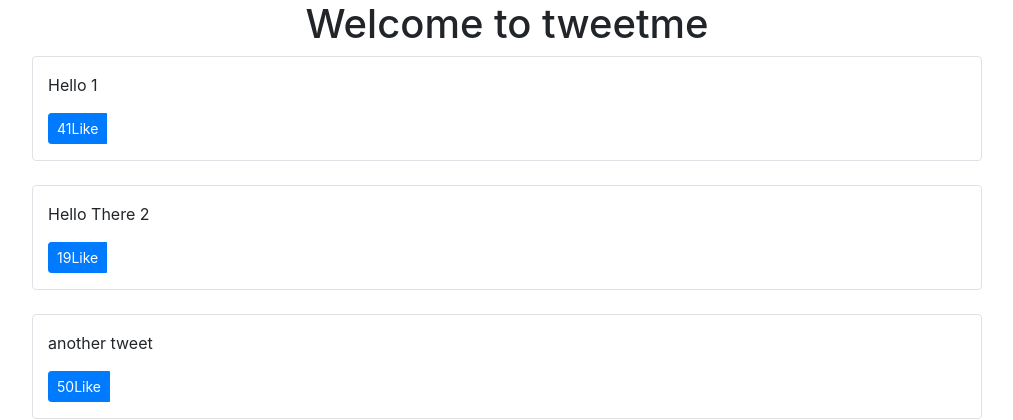
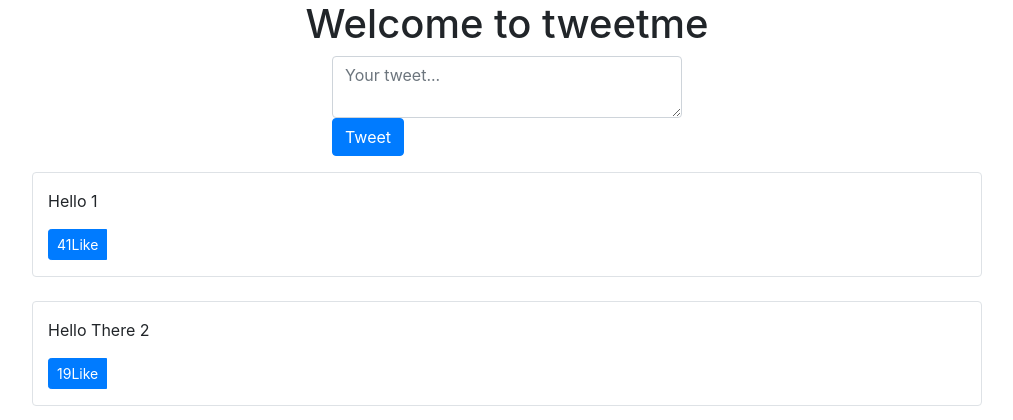
Before and after one commit to jocarino/Tweetme, a Django app: page / in a window 1280 px wide. Shown: the part 56-476 px from the top of the page, without its empty margins (133-1146 px from the left). Run offline with Django 3.2, Linux system fonts and the light colour scheme; data comes from the database, SQL or seed files in the repository; both versions use the stored data as it was after the commit; data that the repository does not hold is empty; some libraries are stand-ins or nearby versions.

Commit message:
tweet js submission

```diff
--- a/Tweetme/templates/pages/home.html
+++ b/Tweetme/templates/pages/home.html
@@ -9,48 +9,79 @@
     </div>
 </div>
 
+<div class='row mb-3'>
+    <div class='col-md-4 mx-auto col-10'>
+        <form id="tweet-create-form" class='form' method='POST' action='/create-tweet/'>
+            {% csrf_token %}
+            <input type='hidden' value='/' name='next' />
+            <textarea class='form-control' name='content' placeholder='Your tweet...'></textarea>
+            <button type='submit' class='btn btn-primary'>Tweet</button>
+        </form>
+    </div>
+</div>
+
 <div class="row"id="tweets">
     Loading...
 </div>
 
-<div class="row">
-    <div class="col-md-4 mx-auto col-10">
-        <form class="form" method="POST" action="/create-tweet"></form>
-    </div>
-</div>
+
 
 
 <script>
-    const tweetElement = document.getElementById("tweets")
+function handleTweetCreatFormDidSubmit(event) {
+    event.preventDefault()
+    //get the form via the event target
+    const myForm = event.target
+    const myFormData = new FormData(myForm)
+/*     for (var myItem of myFormData.entries()) {
+        console.log(myItem)
+    } */
+    const url = myForm.getAttribute("action")
+    const method = myForm.getAttribute("method")
+    const xhr = new XMLHttpRequest()
+    const responseType = "json"
+    xhr.responseType = responseType
+    xhr.open(method, url)
+    xhr.setRequestHeader("HTTP_X_REQUESTED_WITH", "XMLHttpRequest")
+    xhr.setRequestHeader("X-Requested-With", "XMLHttpRequest")
+    xhr.onload = function() {
+        //const serverResponse = xhr.response
+        //JSON response from the view tweet_create_view
+        /* console.log(xhr.status, serverResponse)
+        const tweetEl = document.getElementById("tweets")
+        loadTweets(tweetEl) */
+
+        // Instead of realoading all tweets
+        if (xhr.status === 201){ //if object was created
+            const newTweet = xhr.response
+            //const newTweetJson = JSON.parse(newTweet) #in case the response type is not declared
+            console.log(newTweet.likes)
+            const newTweetElemet = formatTweetElement(newTweet)
+            console.log(newTweetElemet)
+        }
+    }
+    xhr.send(myFormData)
+
+
+}
+
+const tweetCreateFormEl = document.getElementById("tweet-create-form")
+
+tweetCreateFormEl.addEventListener("submit", handleTweetCreatFormDidSubmit)
+
+const tweetContainerElement = document.getElementById("tweets")
 /*     tweetElement.innerHTML = "Loading..."
 
-    var el1 = "<h1>Hi there 1</h1>"
-    var el2 = "<h1>Hi there 2</h1>"
-    var el3 = "<h1>Hi there 3</h1>"
-    tweetElement.innerHTML = el1+el2+el3 */
+var el1 = "<h1>Hi there 1</h1>"
+var el2 = "<h1>Hi there 2</h1>"
+var el3 = "<h1>Hi there 3</h1>"
+tweetElement.innerHTML = el1+el2+el3 */
 
-    function handleDidLike (tweet_id, currentCount) {
-        console.log(tweet_id, currentCount)
-    }
-
-    function LikeBtn(tweet) {
-        return "<button class='btn btn-primary btn-sm' onclick=handleDidLike(" +
-        tweet.id + "," + tweet.likes + ")>"+ tweet.likes +"Like</button>"
-    }
-
-    function formatTweetElement(tweet) {
-        var formattedTweet = "<div class='col-12 col-md-10 mx-auto border rounded py-3 mb-4 tweet' id='tweet-" + tweet.id
-        + "'><p>" + tweet.content +
-        "</p><div class='btn-group'>" + LikeBtn(tweet) +
-        "</p></div></div>"
-        return formattedTweet
-    }
-
+function loadTweets(tweetElement) {
     const xhr = new XMLHttpRequest()
     const method = 'GET' // "POST"
     const url = "/tweets" //api url
     const responseType = "json"
-
     xhr.responseType = responseType
     xhr.open(method, url)
     xhr.onload = function() {
@@ -67,6 +98,29 @@
         tweetElement.innerHTML = finalTweetStr
     }
     xhr.send() //triggers the request
+}
+loadTweets(tweetContainerElement)
+
+function handleDidLike (tweet_id, currentCount) {
+    console.log(tweet_id, currentCount)
+}
+
+function LikeBtn(tweet) {
+    return "<button class='btn btn-primary btn-sm' onclick=handleDidLike(" +
+    tweet.id + "," + tweet.likes + ")>"+ tweet.likes +"Like</button>"
+}
+
+function formatTweetElement(tweet) {
+    var formattedTweet = "<div class='col-12 col-md-10 mx-auto border rounded py-3 mb-4 tweet' id='tweet-" + tweet.id
+    + "'><p>" + tweet.content +
+    "</p><div class='btn-group'>" + LikeBtn(tweet) +
+    "</p></div></div>"
+    return formattedTweet
+}
+
+
+
+
 
 </script>
 {% endblock content %}
--- a/Tweetme/tweetme/settings.py
+++ b/Tweetme/tweetme/settings.py
@@ -26,7 +26,7 @@ SECRET_KEY = 'zy6_kur0i+xyon&a$5jgqfo=wx4^z1(@210fg1ynp$9aoy3^ku'
 # SECURITY WARNING: don't run with debug turned on in production!
 DEBUG = True
 
-ALLOWED_HOSTS = []
+ALLOWED_HOSTS = ['127.0.0.1']
 
 
 # Application definition
--- a/Tweetme/tweets/models.py
+++ b/Tweetme/tweets/models.py
@@ -1,6 +1,14 @@
+import random
 from django.db import models
 
 class Tweet(models.Model):
     content = models.TextField(blank=True, null=True)
     # Image it's a media storage fiels that gets from the database
     image = models.FileField(upload_to='images/', blank=True, null=True)
+
+    def serialize(self):
+        return{
+            "id": self.id,
+            "content": self.content,
+            "likes": random.randint(0,120)
+        }
--- a/Tweetme/tweets/views.py
+++ b/Tweetme/tweets/views.py
@@ -1,9 +1,13 @@
 import random
-from django.shortcuts import render
+from django.conf import settings
+from django.utils.http import is_safe_url
+from django.shortcuts import render, redirect
 from django.http import HttpResponse, Http404, JsonResponse
 
 from .models import Tweet
 from .forms import TweetForm
+
+ALLOWED_HOSTS = settings.ALLOWED_HOSTS
 
 def home_view(request, *args, **kwargs):
     #return HttpResponse("<h1> Hello World </h1>")
@@ -11,9 +15,19 @@ def home_view(request, *args, **kwargs):
 
 def tweet_create_view(request, *args, **kwargs):
     form = TweetForm(request.POST or None)
+    #print("ajax", request.is_ajax())
+    #now I can use this to redirect to where I want
+    #it comes from the POST request from the form
+    next_url = request.POST.get("next") or None
+
     if form.is_valid():
         obj = form.save(commit=False)
         obj.save()
+        if request.is_ajax():
+            return JsonResponse(obj.serialize(), status=201) #201-created items
+
+        if next != None and is_safe_url(next_url, ALLOWED_HOSTS):
+            return redirect(next_url)
         form = TweetForm()
     return render(request, 'components/form.html', context={"form": form})
 
@@ -24,7 +38,7 @@ def tweet_list_view(request, *args, **kwargs):
     returns json data
     '''
     qs = Tweet.objects.all()
-    tweet_list = [{"id": x.id, "content": x.content, "likes": random.randint(0,120)} for x in qs]
+    tweet_list = [x.serialize() for x in qs]
     data = {
         "isUser": False,
         "response": tweet_list
```
Also changed, not shown: Tweetme/db.sqlite3.
